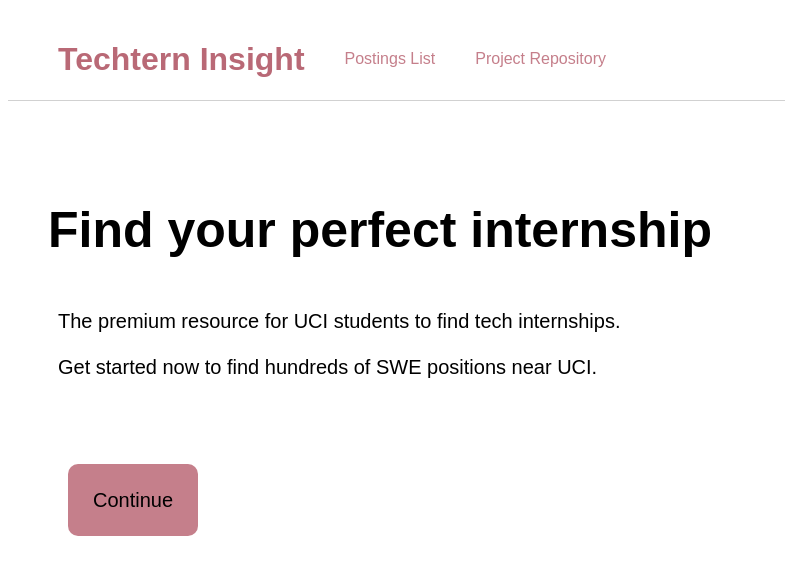
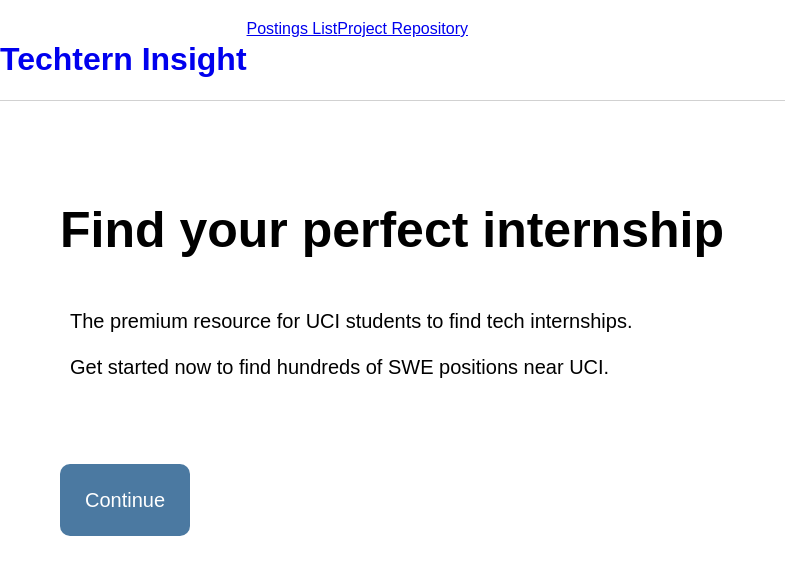
Before and after one commit to SushiApril/Techtern-insight, a Flask app: page / in a window 1280 px wide. Shown: the top 575 px of the page, without its empty margins (0-785 px from the left). Run offline with Flask 3, Linux system fonts and the light colour scheme.

Commit message:
Changed color scheme

```diff
--- a/web/static/style.css
+++ b/web/static/style.css
@@ -1,69 +1,70 @@
+:root{
+    --midblue: #0c5692;
+    --dgray: #424561;
+    --dark: #044c8c;
+    --lightblue: #4b79a1;
+}
+
 body {
+    margin:0px;
     font-family: Arial, sans-serif;
 }
 
 .navbar{
     margin-top: 20px;
-    margin-bottom: 30px;
+    margin-bottom: 60px;
     display: flex;
     border-bottom: 1px solid rgba(78, 78, 78, 0.26);
 }
 
-h1 {
-    margin-left: 50px;
+.logo{
+    width: 200px;
+    margin-top: 10px;
+    margin-bottom: 20px;
+    margin-left: 45px;
+    margin-right: 20px;
 
-    color: rgb(185, 105, 118);
-}
-h1:hover {
-    color: rgb(129, 66, 77);
 }
 
-.data{
+.navbtn{
     margin-top: 30px;
     margin-left: 40px;
     text-decoration: none;
-    color:rgb(197, 127, 139);
+    color:var(--lightblue);
 }
 
-.data:hover{
-    color: rgb(160, 87, 99);
-}
-
-.repolink{
-    margin-top: 30px;
-    margin-left: 40px;
-    text-decoration: none;
-    color:rgb(197, 127, 139);
-}
-
-.repolink:hover{
-    color: rgb(160, 87, 99);
+.navbtn:hover{
+    color: var(--dgray);
 }
 
 .intro{
     margin-top: 100px;
-    margin-left: 40px;
+    margin-left: 60px;
     font-size: 50px;
     color:Black;
 }
 
 p{
     padding: 10px;
-    margin-left: 40px;
+    margin-left: 60px;
     margin-bottom: 100px;
     font-size: 20px;
     color:Black;
 }
 
 .btn{
-    background-color: rgb(197, 127, 139);
-    color: black;
+    background-color: var(--lightblue);
+    color: white;
     text-decoration: none;
     padding:25px;
     margin-top: 100px;
     margin-left: 60px;
     font-size: 20px;
     border-radius: 10px;
+}
+
+.btn:hover{
+    background-color: var(--dgray)
 }
 
 table {
@@ -88,8 +89,9 @@ td {
 
 /* Style the header cells */
 th {
-    background-color:rgba(218, 147, 159, 0.815);
-    font-weight: bold;
+    background-color:var(--lightblue);
+    font-weight:500;
+    color: white;
     width: 20%;
 }
 
@@ -100,26 +102,18 @@ td {
 
 }
 
-.icon-link{
-    border-radius: 20px;
-    background: #7DF0F8;
 
-}
-
-.icon-link:hover{
-    opacity: 1;
-    transition: filter 0.3s ease; /* Smooth transition effect */
-}
 .apply-button {
     display: flex;
-    width: 130px;
+    width: 110px;
     height: 32px;
     padding: 0px 22px;
     justify-content: center;
     align-items: center;
     gap: 10px;
     border-radius: 20px;
-    background: #7DF0F8;
+    background-color: var(--lightblue);
+    color: white;
     box-shadow: 0px 4px 4px 0px rgba(0, 0, 0, 0.25);
     border: none; /* Optional: remove default button borders */
     cursor: pointer; /* Optional: make it visually clear it's clickable */
@@ -127,6 +121,32 @@ td {
     font-weight: bold; /* Make the text bold */
     text-decoration: none;
 }
+
+.apply-button:hover{
+    background-color: var(--dgray);
+}
+
 .button-link {
     text-decoration: none;
 }
+
+/* section{
+    position:relative;
+    width: 100%;
+    height: 30vh;
+    margin-top: 30px;
+    overflow: hidden;
+    background: pink;
+}
+
+
+section .wave{
+    position: absolute;
+    bottom:0;
+    left:0;
+    width: 100%;
+    height:100px;
+    background: url(images/wave.png);
+    background-size: 1000px 100px;
+    filter: hue-rotate(207, 71%, 31%);
+} */
```
